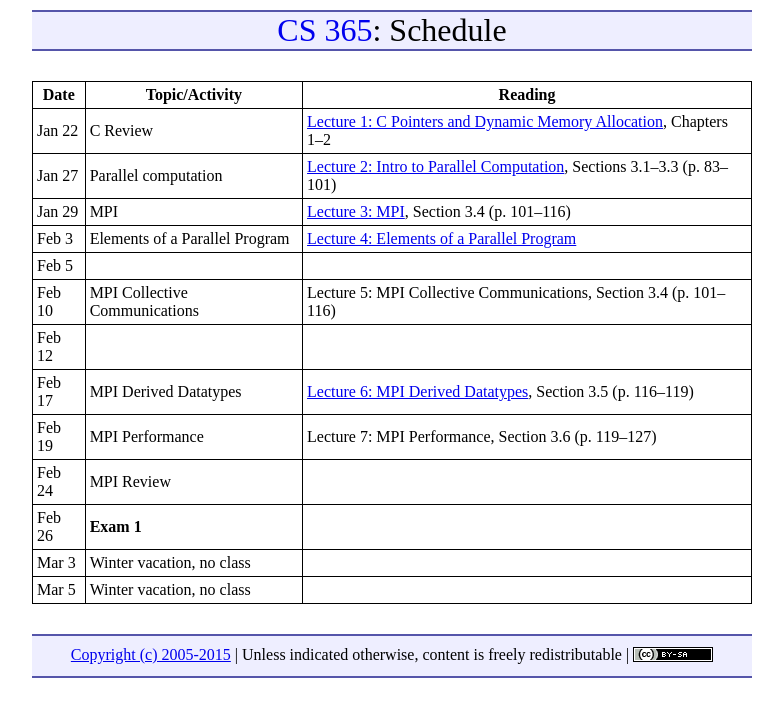
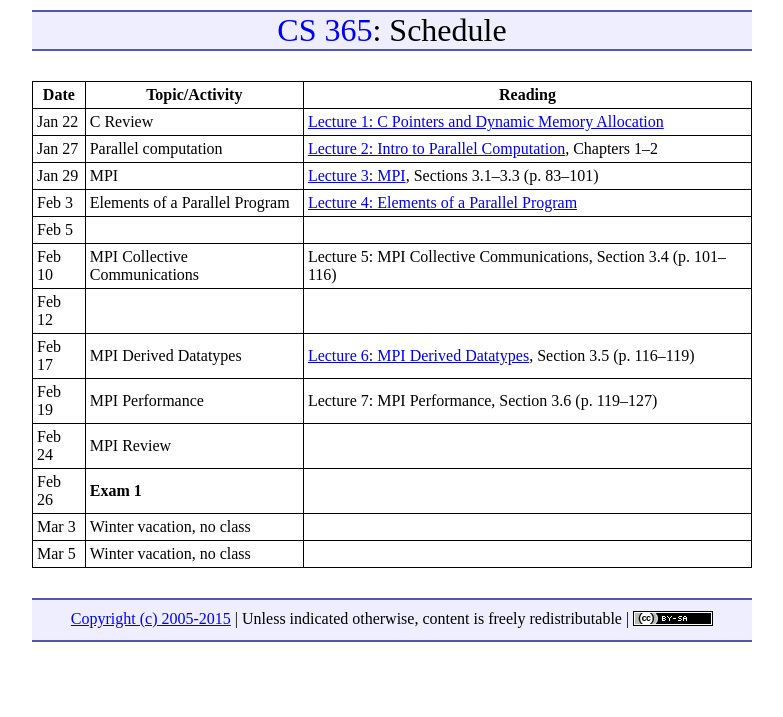
Before and after one commit to ycpcs/cs365-spring2015, a Jekyll site: the page built from schedule.md, in a window 1280 px wide. Shown: the top 717 px of the page, without its empty margins (248-1031 px from the left). Built offline with Jekyll 4.4.1, drawn with Linux system fonts in a browser that asks for light colours; Markdown is read by kramdown in place of the engine named in the settings.

Commit message:
move readings to correct places

```diff
--- a/schedule.md
+++ b/schedule.md
@@ -5,9 +5,9 @@ title: "Schedule"
 
 Date | Topic/Activity | Reading
 ---- | -------------- | -------
-Jan 22 | C Review | [Lecture 1: C Pointers and Dynamic Memory Allocation](lectures/lecture01.html), Chapters 1&ndash;2
-Jan 27 | Parallel computation | [Lecture 2: Intro to Parallel Computation](lectures/lecture02.html), Sections 3.1&ndash;3.3 (p. 83&ndash;101)
-Jan 29 | MPI | [Lecture 3: MPI](lectures/lecture03.html), Section 3.4 (p. 101&ndash;116)
+Jan 22 | C Review | [Lecture 1: C Pointers and Dynamic Memory Allocation](lectures/lecture01.html)
+Jan 27 | Parallel computation | [Lecture 2: Intro to Parallel Computation](lectures/lecture02.html), Chapters 1&ndash;2
+Jan 29 | MPI | [Lecture 3: MPI](lectures/lecture03.html), Sections 3.1&ndash;3.3 (p. 83&ndash;101)
 Feb 3 | Elements of a Parallel Program | [Lecture 4: Elements of a Parallel Program](lectures/lecture04.html)
 Feb 5 |
 Feb 10 | MPI Collective Communications | Lecture 5: MPI Collective Communications, Section 3.4 (p. 101&ndash;116)
```
